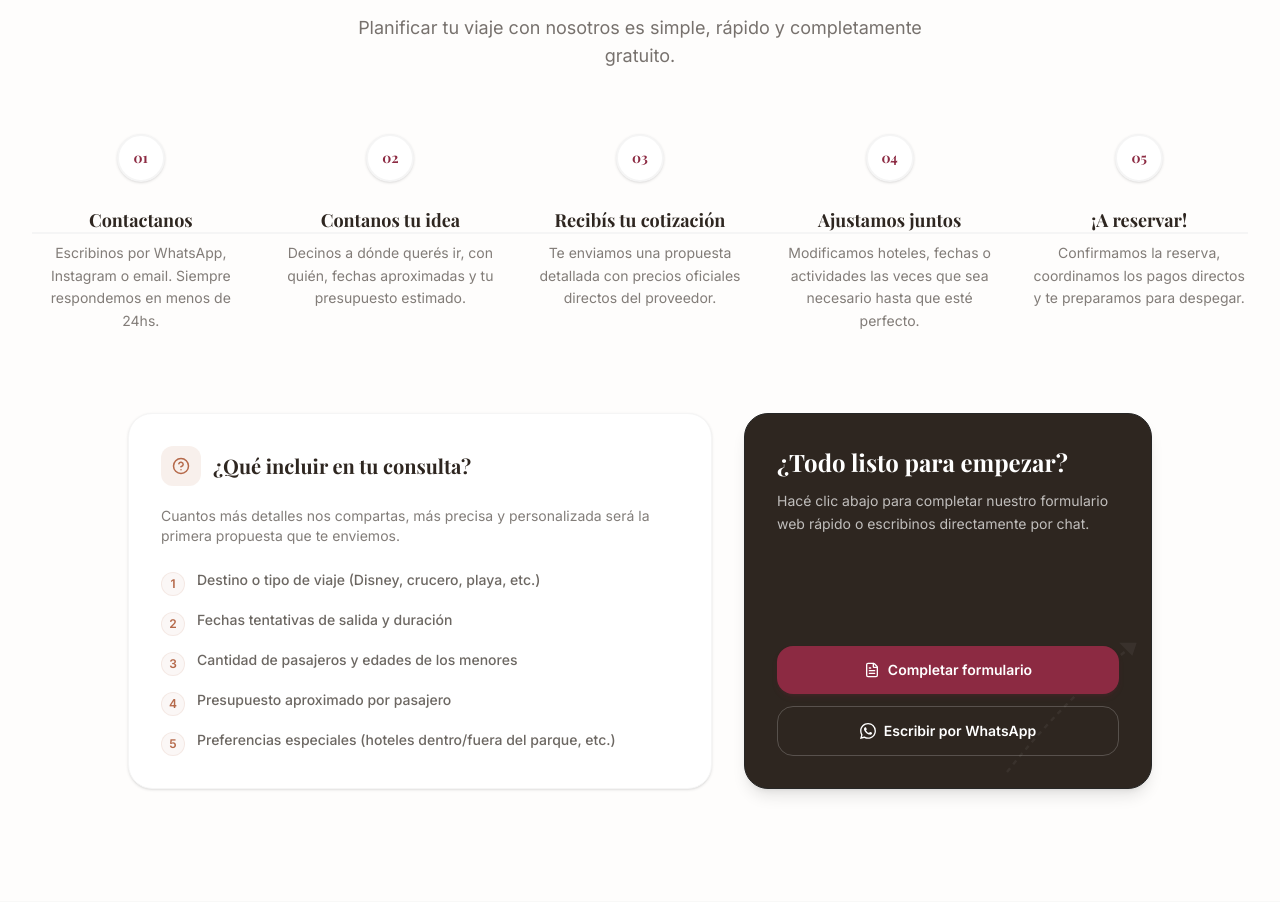
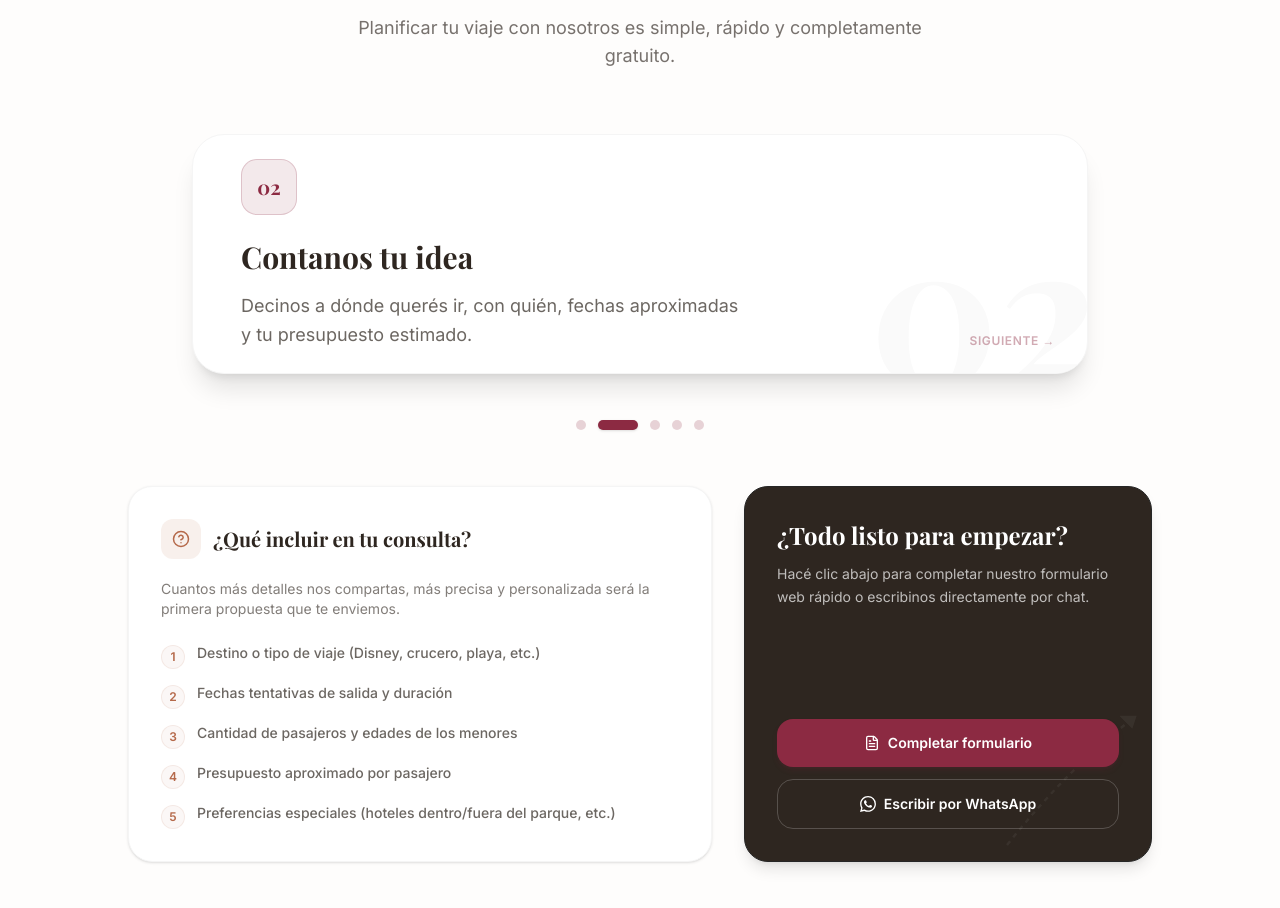
Before and after one commit to TheMagicalDuo/TheMagicalDuo, a React (Vite) app: page / in a window 1280 px wide. Shown: the part 8400-9308 px from the top of the page. Built offline with nearby package versions, Linux system fonts and the light colour scheme; a web font is replaced by a local one.

Commit message:
Replace timeline with an auto-advancing animated card showcase for Process section

```diff
--- a/src/components/Process.jsx
+++ b/src/components/Process.jsx
@@ -1,4 +1,5 @@
-import { motion } from 'framer-motion'
+import { useState, useEffect } from 'react'
+import { motion, AnimatePresence } from 'framer-motion'
 import { FileText, ArrowRight, HelpCircle } from 'lucide-react'
 
 const WhatsAppIcon = ({ size = 24, className }) => (
@@ -44,6 +45,15 @@ const infoItems = [
 ]
 
 export default function Process() {
+  const [activeStep, setActiveStep] = useState(0)
+
+  useEffect(() => {
+    const timer = setInterval(() => {
+      setActiveStep((prev) => (prev + 1) % steps.length)
+    }, 4500)
+    return () => clearInterval(timer)
+  }, [])
+
   return (
     <section className="py-20 lg:py-28 bg-[#FBF8F3]/30 border-y border-neutral-100/60 relative">
       <div className="max-w-7xl mx-auto px-6 lg:px-8">
@@ -67,35 +77,50 @@ export default function Process() {
           </p>
         </motion.div>
 
-        {/* Timeline Path (Desktop horizontal, mobile vertical) */}
-        <div className="relative mb-20">
-          {/* Connector Line (Desktop horizontal) */}
-          <div className="absolute top-1/2 left-0 right-0 h-[2px] bg-neutral-100 -translate-y-1/2 z-0 hidden lg:block" />
+        {/* Animated Auto-passing Cards */}
+        <div className="relative mb-28 max-w-4xl mx-auto h-[320px] sm:h-[260px] lg:h-[240px]">
+          <AnimatePresence mode="wait">
+            <motion.div
+              key={activeStep}
+              initial={{ opacity: 0, x: 40, scale: 0.95 }}
+              animate={{ opacity: 1, x: 0, scale: 1 }}
+              exit={{ opacity: 0, x: -40, scale: 0.95 }}
+              transition={{ duration: 0.5, ease: "easeOut" }}
+              className="absolute inset-0 bg-white rounded-[2rem] border border-neutral-100 shadow-xl p-8 sm:p-10 lg:p-12 flex flex-col sm:flex-row items-start sm:items-center gap-6 sm:gap-10 overflow-hidden group cursor-pointer"
+              onClick={() => setActiveStep((prev) => (prev + 1) % steps.length)}
+            >
+              {/* Massive background number */}
+              <div className="absolute -right-4 -bottom-8 text-[160px] sm:text-[200px] font-serif font-black text-neutral-50 leading-none pointer-events-none select-none z-0 transition-transform duration-700 group-hover:scale-105">
+                {steps[activeStep].n}
+              </div>
 
-          {/* Connector Line (Mobile vertical) */}
-          <div className="absolute top-0 bottom-0 left-[23px] w-[2px] bg-neutral-100 z-0 lg:hidden" />
+              {/* Foreground Content */}
+              <div className="relative z-10 flex-1">
+                <div className="inline-flex items-center justify-center w-12 h-12 sm:w-14 sm:h-14 rounded-2xl bg-bordeaux/10 text-bordeaux font-serif font-bold text-lg sm:text-xl mb-6 border border-bordeaux/20">
+                  {steps[activeStep].n}
+                </div>
+                <h3 className="font-serif text-2xl sm:text-3xl font-bold text-dark mb-4">{steps[activeStep].title}</h3>
+                <p className="text-dark/70 text-base sm:text-lg leading-relaxed max-w-lg">{steps[activeStep].desc}</p>
+              </div>
 
-          <div className="grid grid-cols-1 lg:grid-cols-5 gap-8 lg:gap-8 relative z-10">
-            {steps.map((step, i) => (
-              <motion.div
-                key={step.n}
-                initial={{ opacity: 0, y: 20 }}
-                whileInView={{ opacity: 1, y: 0 }}
-                viewport={{ once: true }}
-                transition={{ duration: 0.5, delay: i * 0.08 }}
-                className="flex flex-row lg:flex-col items-start lg:items-center text-left lg:text-center group relative"
-              >
-                {/* Number Circle */}
-                <div className="shrink-0 w-12 h-12 rounded-2xl lg:rounded-full bg-white border-2 border-neutral-100 text-bordeaux group-hover:border-bordeaux group-hover:bg-bordeaux group-hover:text-white flex items-center justify-center font-serif font-bold text-sm shadow-sm transition-all duration-300 mr-5 lg:mr-0 lg:mb-6 relative z-10">
-                  {step.n}
-                </div>
+              {/* Tap indicator for mobile */}
+              <div className="absolute bottom-6 right-8 text-bordeaux/40 text-xs font-bold uppercase tracking-wider hidden sm:block z-10">
+                Siguiente &rarr;
+              </div>
+            </motion.div>
+          </AnimatePresence>
 
-                {/* Step Info */}
-                <div className="pt-2.5 lg:pt-0 pb-4 lg:pb-0">
-                  <h3 className="font-serif font-bold text-dark text-lg mb-2">{step.title}</h3>
-                  <p className="text-dark/60 text-sm leading-relaxed max-w-[220px] lg:mx-auto">{step.desc}</p>
-                </div>
-              </motion.div>
+          {/* Progress Indicator Dots */}
+          <div className="absolute -bottom-14 left-0 right-0 flex justify-center gap-3">
+            {steps.map((_, i) => (
+              <button
+                key={i}
+                onClick={() => setActiveStep(i)}
+                className={`h-2.5 rounded-full transition-all duration-500 ${
+                  activeStep === i ? 'w-10 bg-bordeaux shadow-sm' : 'w-2.5 bg-bordeaux/20 hover:bg-bordeaux/40'
+                }`}
+                aria-label={`Ir al paso ${i + 1}`}
+              />
             ))}
           </div>
         </div>
```
